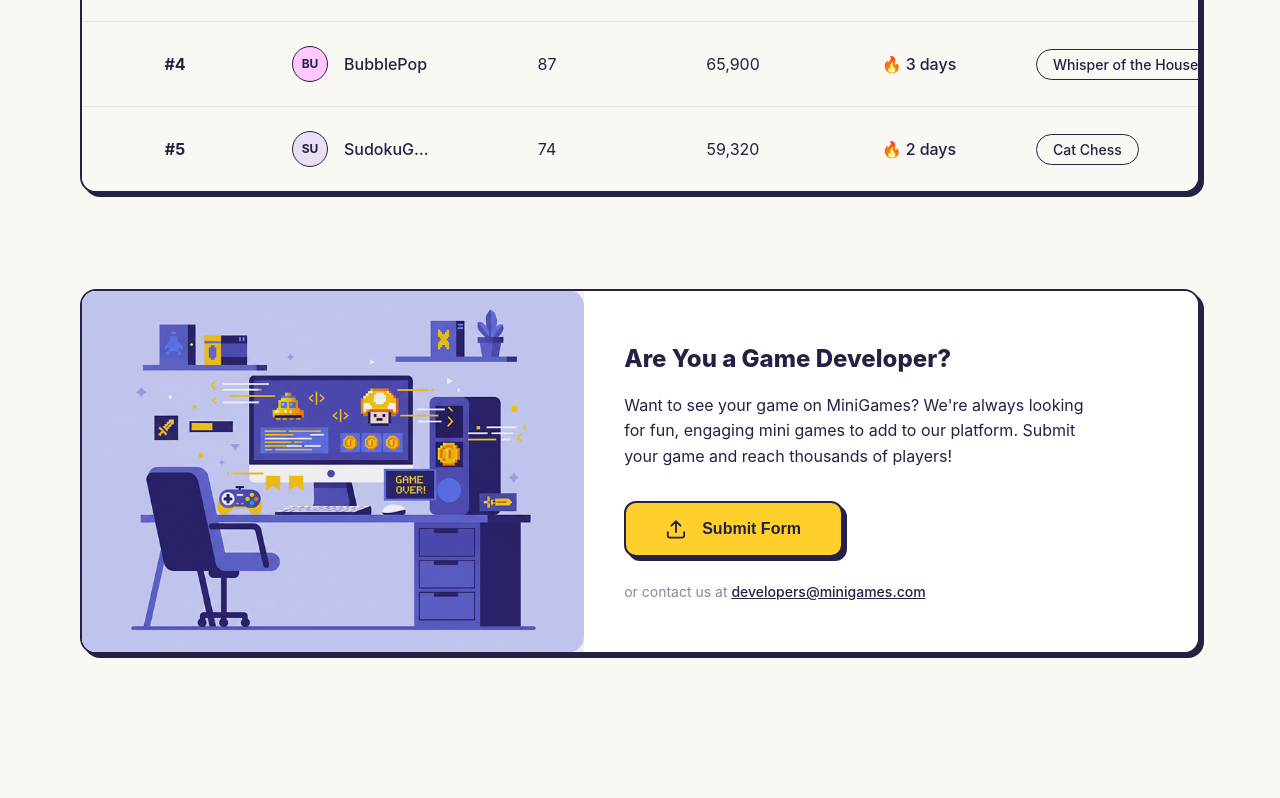
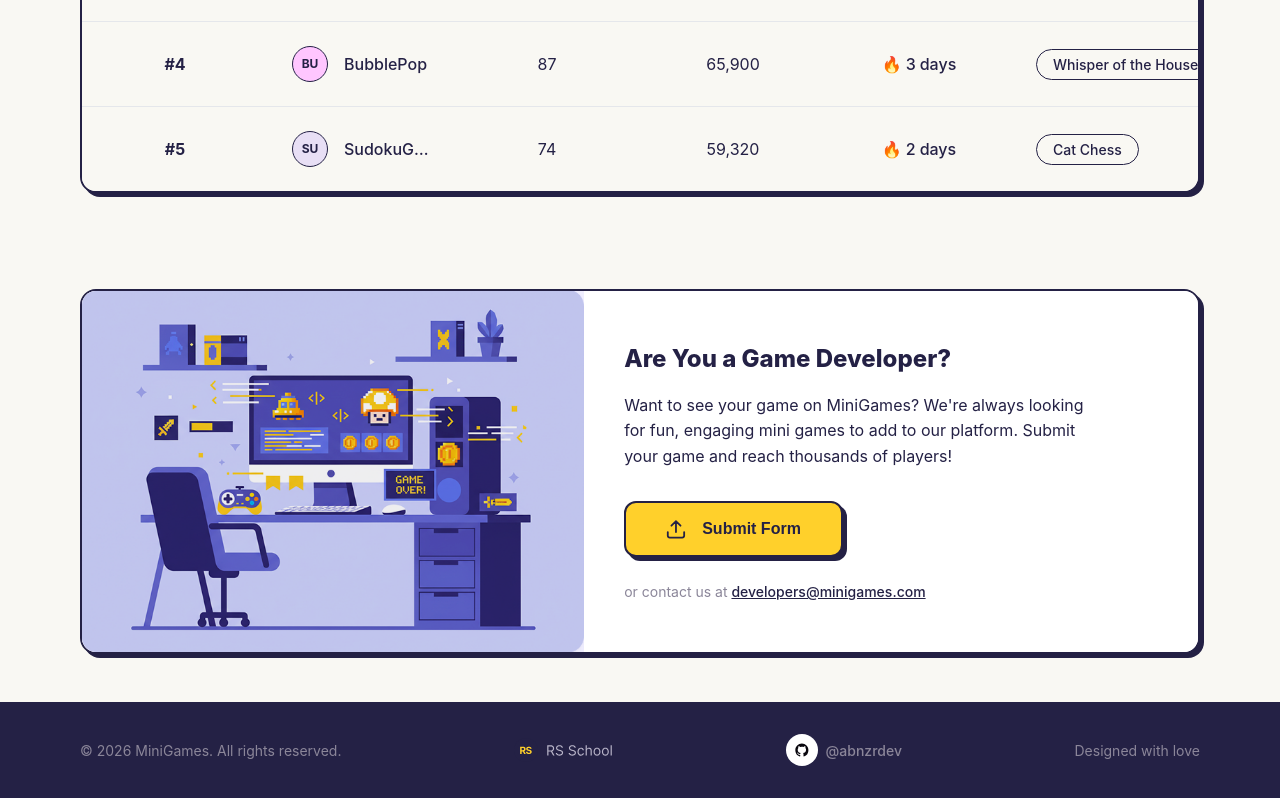
Before and after one commit to abnzrdev/minigames, a website built with Vite: page index.html in a window 1280 px wide. Shown: the part 1744-2542 px from the top of the page. Before the commit the page ends 2446 px from the top, so only its background shows below. Built offline with nearby package versions, Linux system fonts and the light colour scheme.

Commit message:
feat: implement footer

```diff
--- /dev/null
+++ b/src/components/Footer.ts
@@ -0,0 +1,33 @@
+import rsSchoolLink from '../assets/games/rs-school-link.svg';
+
+const RS_SCHOOL_URL = 'https://rs.school/courses/short-track';
+const STUDENT_GITHUB = 'https://github.com/abnzrdev';
+const STUDENT_GITHUB_LABEL = '@abnzrdev';
+
+export function renderFooter(): HTMLElement {
+  const footer = document.createElement('footer');
+  footer.className = 'footer';
+
+  footer.innerHTML = `
+    <div class="layout-container footer__inner">
+      <p class="footer__copy">&copy; ${new Date().getFullYear()} MiniGames. All rights reserved.</p>
+
+      <a href="${RS_SCHOOL_URL}" class="footer__rs-link" target="_blank" rel="noopener noreferrer">
+        <img src="${rsSchoolLink}" width="99" height="24" alt="RS School" />
+      </a>
+
+      <a href="${STUDENT_GITHUB}" class="footer__github" target="_blank" rel="noopener noreferrer">
+        <span class="footer__github-badge" aria-hidden="true">
+          <svg class="footer__github-icon" xmlns="http://www.w3.org/2000/svg" width="16" height="16" aria-hidden="true">
+            <use href="/icons.svg#github-icon"></use>
+          </svg>
+        </span>
+        ${STUDENT_GITHUB_LABEL}
+      </a>
+
+      <p class="footer__note">Designed with love</p>
+    </div>
+  `;
+
+  return footer;
+}
--- a/src/main.ts
+++ b/src/main.ts
@@ -4,6 +4,7 @@ import { renderHero } from './components/Hero';
 import { renderCarousel } from './components/Carousel';
 import { renderLeaderboard } from './components/Leaderboard';
 import { renderGameDev } from './components/GameDev';
+import { renderFooter } from './components/Footer';
 
 const app = document.getElementById('app');
 if (app) {
@@ -13,4 +14,5 @@ if (app) {
   app.appendChild(renderCarousel());
   app.appendChild(renderLeaderboard());
   app.appendChild(renderGameDev());
+  app.appendChild(renderFooter());
 }
--- /dev/null
+++ b/src/styles/components/_footer.scss
@@ -0,0 +1,60 @@
+@use '../abstracts/tokens' as *;
+@use '../abstracts/breakpoints' as *;
+
+.footer {
+  padding-block: $size-4;
+  background-color: $color-on-primary;
+  color: $color-nav-muted;
+
+  &__inner {
+    display: flex;
+    flex-wrap: wrap;
+    align-items: center;
+    justify-content: center;
+    gap: $size-3 $size-5;
+
+    @media (min-width: $breakpoint-desktop) {
+      justify-content: space-between;
+    }
+  }
+
+  &__copy,
+  &__note {
+    margin: 0;
+    font-size: $font-body-small;
+    color: $color-nav-muted;
+  }
+
+  &__rs-link {
+    display: inline-flex;
+    line-height: 0;
+  }
+
+  &__github {
+    display: inline-flex;
+    align-items: center;
+    gap: $size-1;
+    font-size: $font-body-small;
+    font-weight: $font-weight-medium;
+    color: $color-nav-muted;
+    text-decoration: none;
+
+    &:hover {
+      color: $color-surface;
+    }
+  }
+
+  &__github-badge {
+    display: inline-flex;
+    align-items: center;
+    justify-content: center;
+    width: $size-4;
+    height: $size-4;
+    border-radius: $corner-full;
+    background-color: $color-surface;
+  }
+
+  &__github-icon {
+    display: block;
+  }
+}
--- a/src/styles/main.scss
+++ b/src/styles/main.scss
@@ -5,6 +5,7 @@
 @use 'components/carousel';
 @use 'components/leaderboard';
 @use 'components/game-dev';
+@use 'components/footer';
 
 // --- Global Base Styles ---
 * {
```
